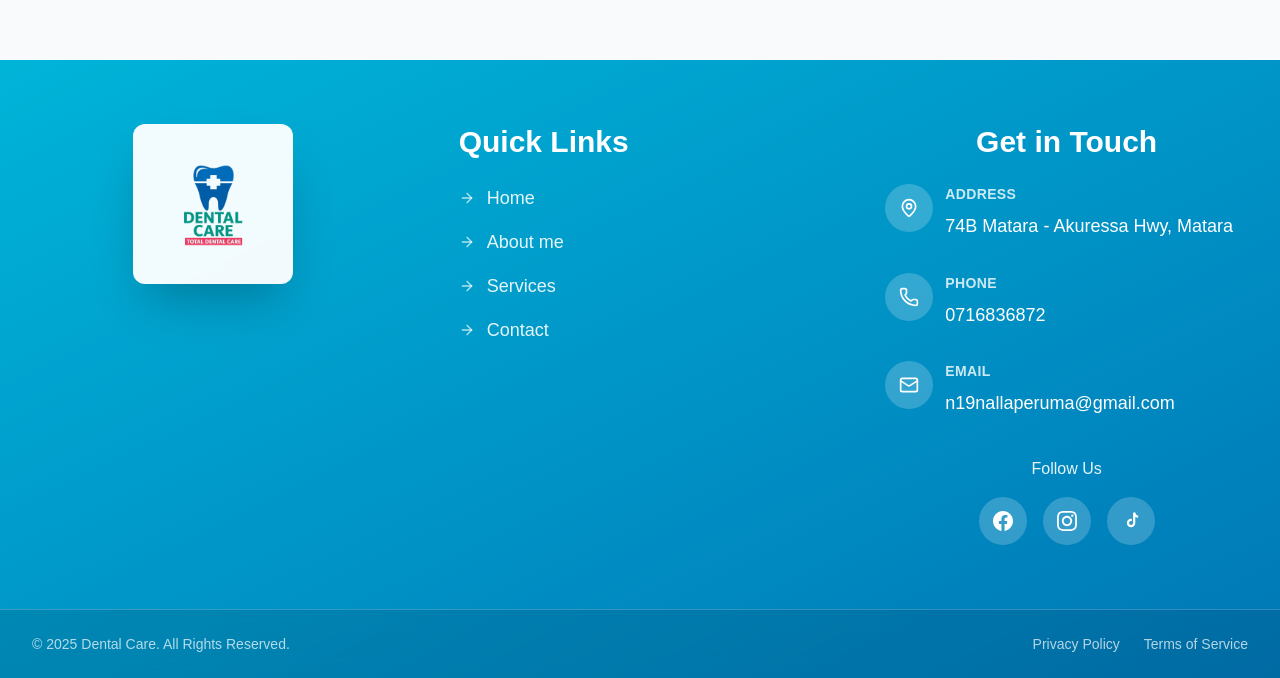
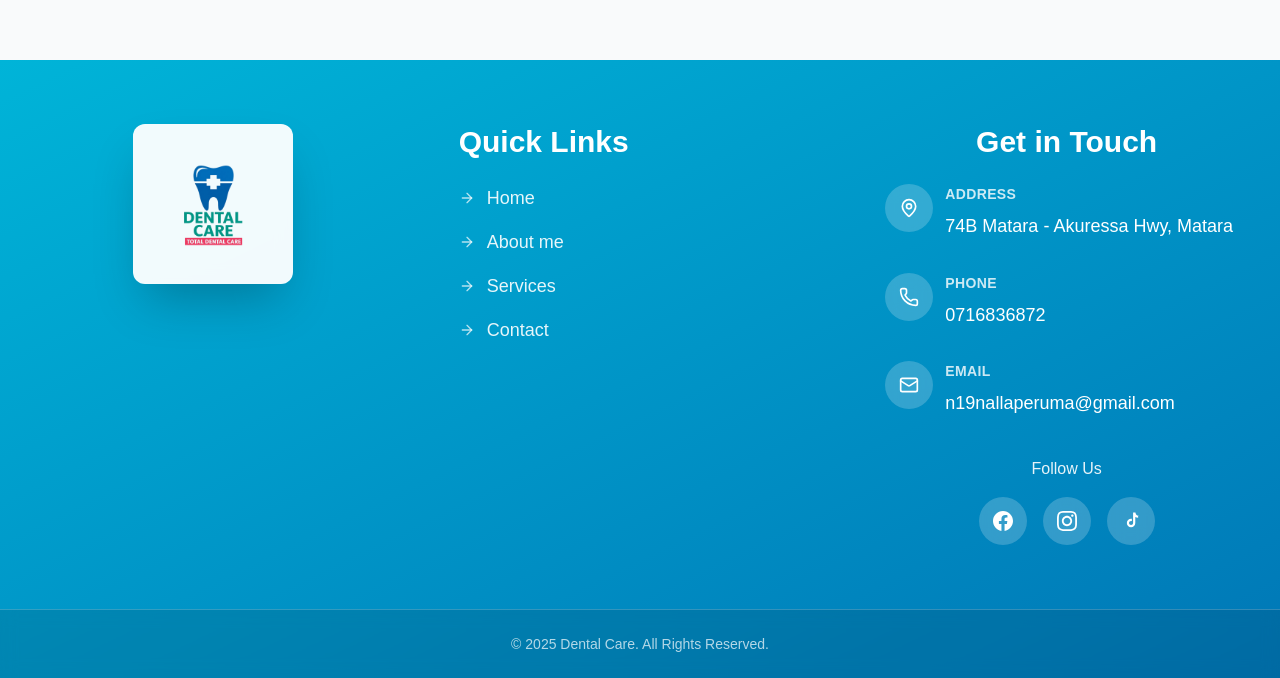
Before and after one commit to Dantal-Care/dental-care, a Next.js app: page / in a window 1280 px wide. Shown: the part 3404-4082 px from the top of the page. Built offline with nearby package versions, Linux system fonts and the light colour scheme.

Commit message:
Enhanced footer

```diff
--- a/src/components/UI/footer/Footer.tsx
+++ b/src/components/UI/footer/Footer.tsx
@@ -349,13 +349,13 @@ export default function Footer() {
       {/* Footer Bottom */}
       <div className="border-t border-white/20 bg-black/10 backdrop-blur-sm">
         <div className="max-w-7xl mx-auto px-4 sm:px-6 lg:px-8 py-4 lg:py-6">
-          <div className="flex flex-col sm:flex-row items-center justify-between gap-4 text-center sm:text-left">
+          <div className="flex flex-col sm:flex-row items-center justify-center gap-4 text-center sm:text-left">
             <p className="text-white/70 text-xs sm:text-sm font-medium">
               © {new Date().getFullYear()} {data.name}. All Rights Reserved.
             </p>
 
             {/* Optional: Add privacy links */}
-            <div className="flex items-center gap-4 lg:gap-6">
+            {/* <div className="flex items-center gap-4 lg:gap-6">
               <Link
                 href="/privacy-policy"
                 className="text-white/70 hover:text-white text-xs sm:text-sm transition-colors duration-200 font-medium"
@@ -368,7 +368,7 @@ export default function Footer() {
               >
                 Terms of Service
               </Link>
-            </div>
+            </div> */}
           </div>
         </div>
       </div>
```
